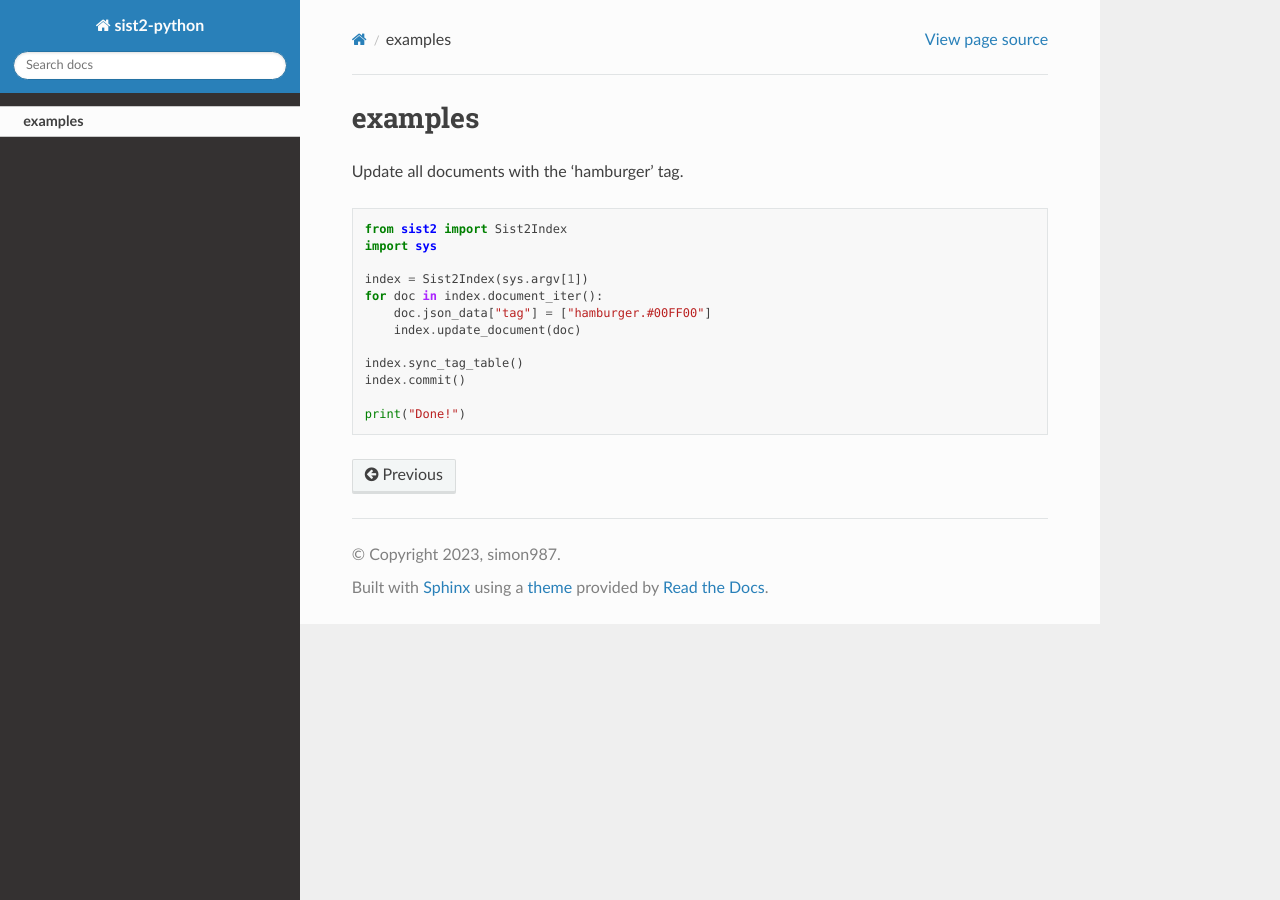
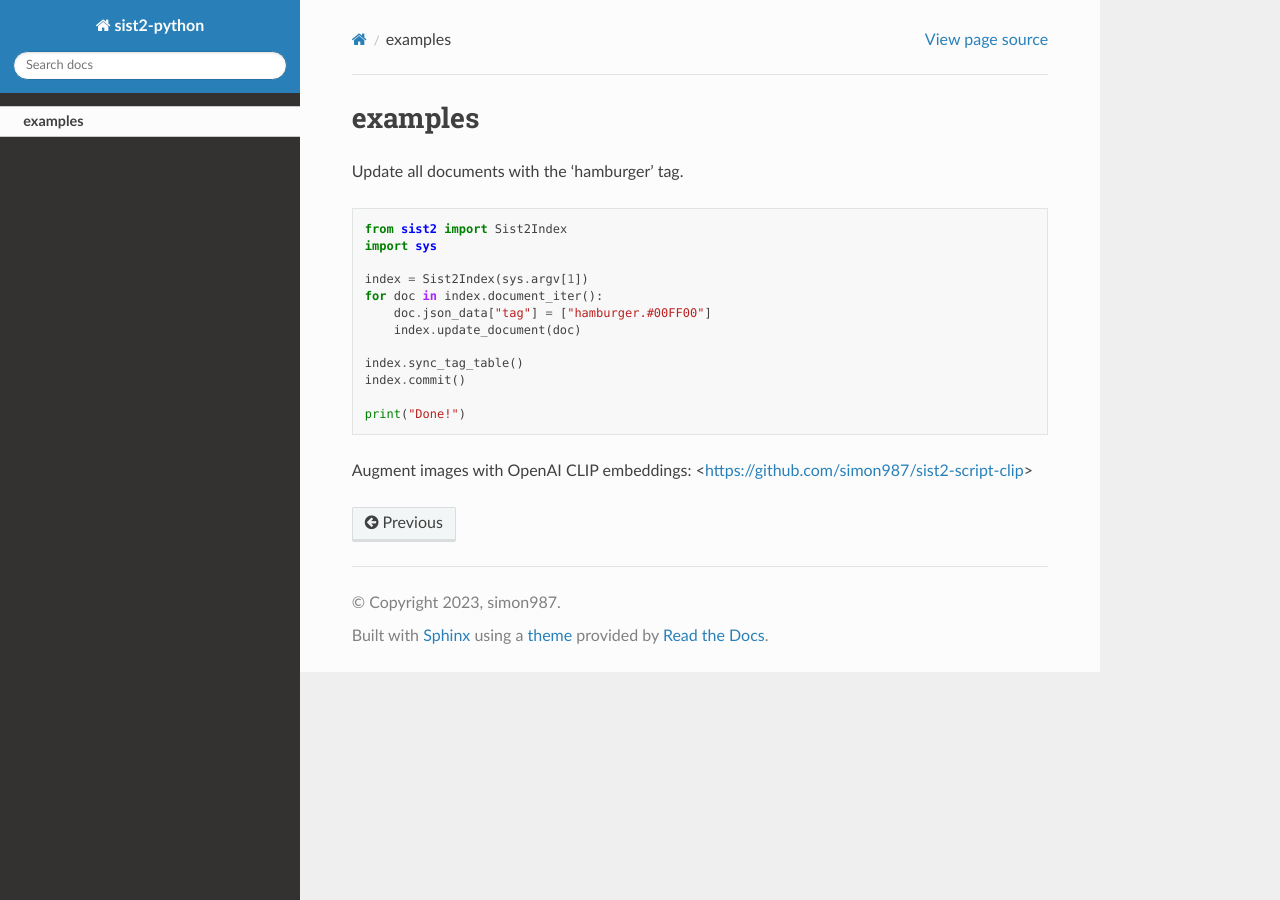
Before and after one commit to simon987/sist2-python, a Sphinx documentation site: the page built from docs/examples.rst, in a window 1280 px wide. Built offline with Sphinx 7.4.7 and the Read the Docs theme 2.0.0, drawn with Linux system fonts in a browser that asks for light colours.

Commit message:
Add another example

```diff
--- a/docs/examples.rst
+++ b/docs/examples.rst
@@ -15,3 +15,4 @@ Update all documents with the 'hamburger' tag. ::
     index.commit()
 
     print("Done!")
+Augment images with OpenAI CLIP embeddings: <https://github.com/simon987/sist2-script-clip>
```
